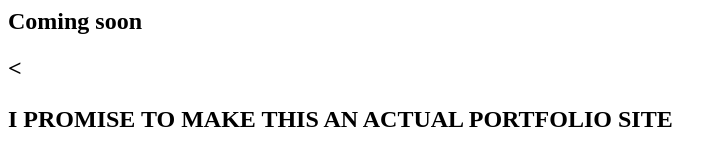
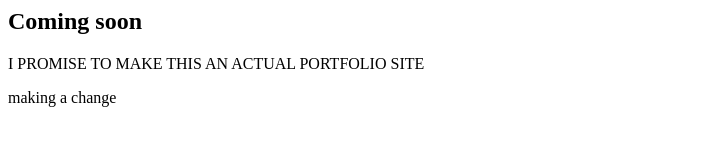
Before and after one commit to markpereira/markpereira.github.io, a plain HTML site: page index.html in a window 1280 px wide. Shown: the whole page, without its empty margins (0-727 px from the left). Drawn offline with Linux system fonts and the light colour scheme.

Commit message:
new paragraph

```diff
--- a/index.html
+++ b/index.html
@@ -1,7 +1,8 @@
 <html>
 <body>
-	<h2>Coming soon<h2>
+	<h2>Coming soon</h2>
 
-	<<p>I PROMISE TO MAKE THIS AN ACTUAL PORTFOLIO SITE<p>
-<body>
-<html>
+	<p>I PROMISE TO MAKE THIS AN ACTUAL PORTFOLIO SITE</p>
+	<p> making a change</p>
+</body>
+</html>
```
